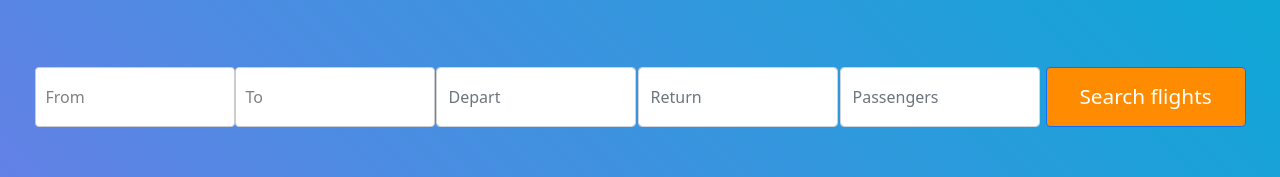
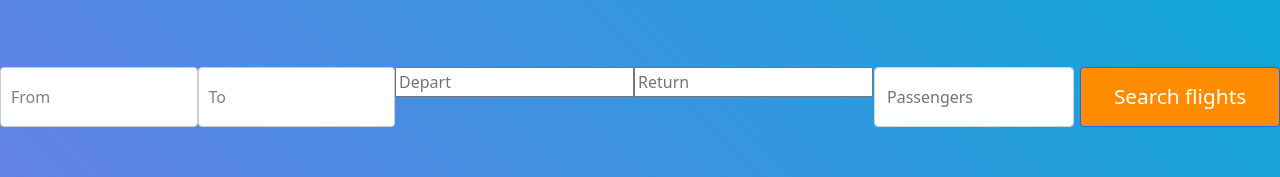
Before and after one commit to volosher/myairlines, a React (Create React App) app: page / in a window 1280 px wide. Shown: the part 247-424 px from the top of the page. Built offline with nearby package versions, Linux system fonts and the light colour scheme; no server answers.

Commit message:
create DateInput component with state in redux

```diff
--- a/package.json
+++ b/package.json
@@ -6,8 +6,11 @@
     "@types/lodash.debounce": "^4.0.6",
     "axios": "^0.21.1",
     "bootstrap": "^5.1.0",
+    "date-fns": "^2.23.0",
     "lodash.debounce": "^4.0.8",
+    "moment": "^2.29.1",
     "react": "^17.0.2",
+    "react-datepicker": "^4.2.1",
     "react-dom": "^17.0.2",
     "react-redux": "^7.2.4",
     "react-router-dom": "^5.2.0",
@@ -44,6 +47,7 @@
     "@types/jest": "^26.0.24",
     "@types/node": "^12.20.21",
     "@types/react": "^17.0.19",
+    "@types/react-datepicker": "^4.1.6",
     "@types/react-dom": "^17.0.9",
     "@types/react-redux": "^7.1.18",
     "@types/react-router-dom": "^5.1.8",
--- /dev/null
+++ b/src/components/SearchInput/DateInput/DateInput.tsx
@@ -0,0 +1,28 @@
+import React from 'react'
+import './DateInput.scss'
+import DatePicker from 'react-datepicker'
+import { addMonths } from 'date-fns'
+import 'react-datepicker/dist/react-datepicker.css'
+
+interface IProps {
+    selected: Date | null | undefined,
+    handleChange: (
+        date: Date | [Date | null, Date | null] | /* for selectsRange */ null,
+        event: React.SyntheticEvent | undefined,
+    )=> void,
+    placeholder: string | undefined,
+}
+
+export const DateInput:React.FC<IProps> = ({ selected, handleChange, placeholder }:IProps) => (
+  <div>
+    <DatePicker
+      placeholderText={placeholder}
+      selected={selected}
+      onChange={handleChange}
+      minDate={new Date()}
+      maxDate={addMonths(new Date(), 5)}
+      showDisabledMonthNavigation
+    />
+  </div>
+
+)
--- a/src/components/TicketsSearchBar/TicketsSearchBar.tsx
+++ b/src/components/TicketsSearchBar/TicketsSearchBar.tsx
@@ -1,18 +1,20 @@
 import React, { useCallback, useMemo, useState } from 'react'
 import { useDispatch } from 'react-redux'
+import moment from 'moment'
 import { Input } from '../UI/input/Input'
 import './TicketsSearchBar.scss'
 import { Button } from '../UI/Button/Button'
-import { getPost } from '../../api/postApi'
 import { DestinationActionsTypes } from '../../store/reducers/Destination/DestinationTypes'
 import { getCity, ICityItem } from '../../api/rapidApi'
 import { SearchInput } from '../SearchInput/SearchInput'
-
-getPost()
+import { DateInput } from '../SearchInput/DateInput/DateInput'
+import { DepartReturnActionsTypes } from '../../store/reducers/DepartReturn/DepartReturnReducerTypes'
 
 export const TicketsSearchBar: React.FC = () => {
   const dispatch = useDispatch()
   const [cities, setCities] = useState<ICityItem[]>([])
+  const [startDate, setStartDate] = useState(null)
+  const [endDate, setEndDate] = useState(null)
 
   const fromOptions = useMemo(() => cities.map((item) => ({
     value: item.PlaceName,
@@ -44,6 +46,23 @@ export const TicketsSearchBar: React.FC = () => {
     [],
   )
 
+  const handlerChangeDepart = useCallback(
+    (date) => {
+      const departDate = moment(date).format().substring(0, 10)
+      dispatch({ type: DepartReturnActionsTypes.SET_DEPART, payload: departDate })
+      setStartDate(date)
+    },
+    [],
+  )
+  const handlerChangeReturn = useCallback(
+    (date) => {
+      const returnDate = moment(date).format().substring(0, 10)
+      dispatch({ type: DepartReturnActionsTypes.SET_RETURN, payload: returnDate })
+      setEndDate(date)
+    },
+    [],
+  )
+
   return (
     <div className="search-bar">
       <SearchInput
@@ -58,12 +77,16 @@ export const TicketsSearchBar: React.FC = () => {
         options={fromOptions}
         handlerSearch={handlerSearch}
       />
+      <DateInput
+        selected={startDate}
+        handleChange={handlerChangeDepart}
+        placeholder="Depart"
+      />
 
-      <Input
-        text="Depart"
-      />
-      <Input
-        text="Return"
+      <DateInput
+        selected={endDate}
+        handleChange={handlerChangeReturn}
+        placeholder="Return"
       />
       <Input
         text="Passengers"
--- /dev/null
+++ b/src/store/reducers/DepartReturn/DepartReturnReducer.ts
@@ -0,0 +1,17 @@
+import { DepartReturnAction, DepartReturnActionsTypes, IDepartReturnState } from './DepartReturnReducerTypes'
+
+const initialState:IDepartReturnState = {
+  depart: '',
+  return: '',
+}
+
+export const DepartReturnReducer = (state = initialState, action:DepartReturnAction):IDepartReturnState => {
+  switch (action.type) {
+    case DepartReturnActionsTypes.SET_DEPART:
+      return { ...state, depart: action.payload }
+    case DepartReturnActionsTypes.SET_RETURN:
+      return { ...state, return: action.payload }
+    default:
+      return state
+  }
+}
--- /dev/null
+++ b/src/store/reducers/DepartReturn/DepartReturnReducerTypes.ts
@@ -0,0 +1,21 @@
+export interface IDepartReturnState {
+   depart: string,
+   return: string,
+}
+
+export enum DepartReturnActionsTypes {
+    SET_DEPART = 'SET_DEPART',
+    SET_RETURN = 'SET_RETURN'
+}
+
+interface IDepartAction {
+    type: DepartReturnActionsTypes.SET_DEPART,
+    payload: string
+}
+
+interface IReturnAction {
+    type: DepartReturnActionsTypes.SET_RETURN,
+    payload: string
+}
+
+export type DepartReturnAction = IDepartAction | IReturnAction
--- a/src/store/reducers/index.ts
+++ b/src/store/reducers/index.ts
@@ -1,8 +1,10 @@
 import { combineReducers } from 'redux'
 import { DestinationReducer } from './Destination/DestinationReducer'
 import { CurrencySelectReducer } from './CurrencySelectReducer'
+import { DepartReturnReducer } from './DepartReturn/DepartReturnReducer'
 
 export const rootReducer = combineReducers({
   destination: DestinationReducer,
   currency: CurrencySelectReducer,
+  departReturn: DepartReturnReducer,
 })
```
Also changed, not shown: src/components/SearchInput/DateInput/DateInput.scss (added), 1 other file (tests, documents, lock files or other folders).
